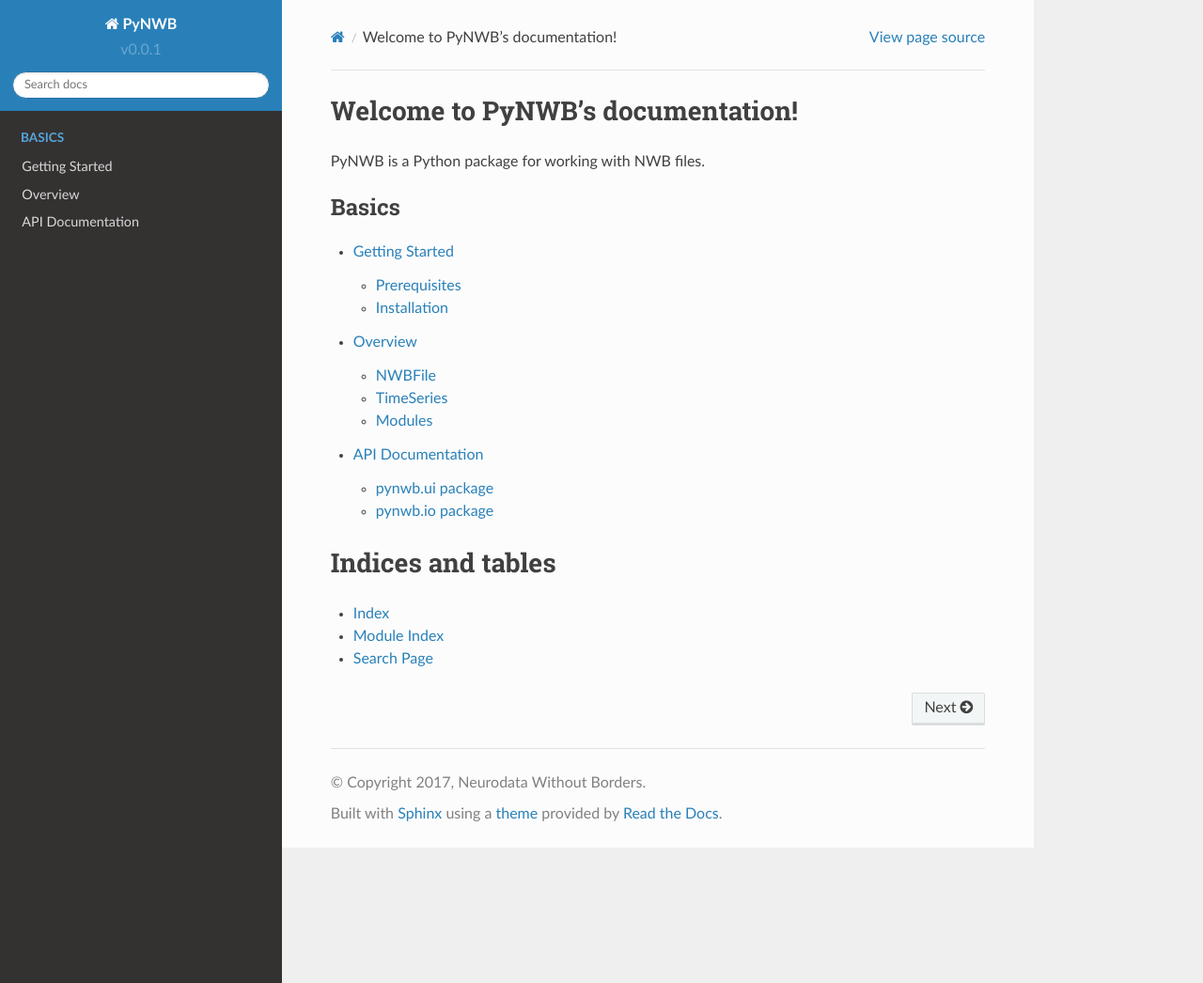
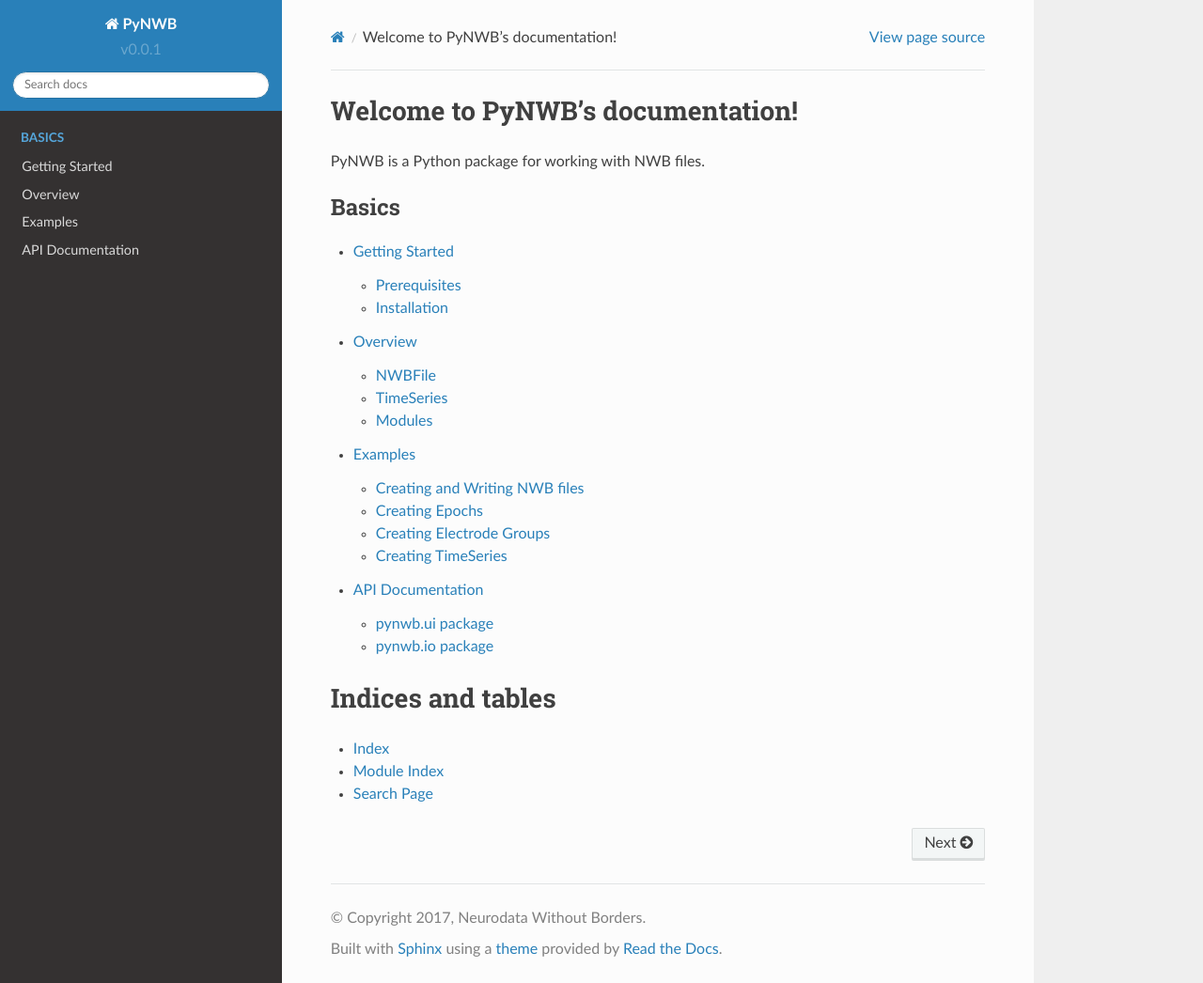
Before and after one commit to NeurodataWithoutBorders/pynwb, a Sphinx documentation site: the page built from docs/source/index.rst, in a window 1280 px wide and 1046 px high. Shown: the whole window at 94% size. Built offline with Sphinx 7.4.7 and the Read the Docs theme 2.0.0, drawn with Linux system fonts in a browser that asks for light colours; some of the changed lines change nothing that is shown.

Commit message:
added an example page

```diff
--- /dev/null
+++ b/docs/source/example.rst
@@ -0,0 +1,85 @@
+.. _examples:
+
+Examples
+===========
+
+The following examples will reference variables that may not be defined within the block they are used. For
+clarity, we define them here.
+
+.. code-block:: python
+
+    electrode_name = 'electrode1'
+    description = "This is a test TimeSeries dataset, and has no scientific value"
+    comments = "After a long journey there and back again, the treasures have been returned to their rightful owners."
+    rate = 10.0
+    data = numpy.random.rand(data_len)
+    timestamps = numpy.arange(data_len) / rate
+
+Creating and Writing NWB files
+-----------------------------------------------------
+
+When creating an NWB file, the first step is to create the :py:class:`~pynwb.ui.file.NWBFile`. The first
+argument is the name of the NWB file, and the second argument is a brief description of the dataset.
+
+.. code-block:: python
+
+    f = NWBFile('test.nwb', 'my first synthetic recording',
+                experimenter='Dr. Bilbo Baggins',
+                lab='Bag End Labatory',
+                institution='University of Middle Earth at the Shire',
+                experiment_description='I went on an adventure with thirteen dwarves to reclaim vast treasures.',
+                session_id='LONELYMTN')
+
+Once you have created your NWB and added all of your data and other necessary metadata, you can write it to disk using
+the :py:class:`~pynwb.io.write.HDFWriter` class.
+
+.. code-block:: python
+
+    writer = HDF5Writer()
+    writer.write(f, f.filename)
+
+Creating Epochs
+-----------------------------------------------------
+
+Experimental epochs are represented with :py:class:`~pynwb.ui.epoch.Epoch` objects. To create epochs for an NWB file,
+you can use the :py:class:`~pynwb.ui.file.NWBFile` instance method :py:func:`~pynwb.ui.file.NWBFile.create_epoch`.
+
+.. code-block:: python
+
+    epoch_tags = ('example_epoch',)
+    ep1 = f.create_epoch('epoch1', timestamps[100], timestamps[200], tags=epoch_tags, description="the first test epoch")
+    ep2 = f.create_epoch('epoch2', timestamps[600], timestamps[700], tags=epoch_tags, description="the second test epoch")
+
+Creating Electrode Groups
+-----------------------------------------------------
+
+Electrode groups (i.e. experimentally relevant groupings of channels) are represented by :py:class:`~pynwb.ui.ephys.ElectrodeGroup` objects. To create
+an electrode group, you can use the :py:class:`~pynwb.ui.file.NWBFile` instance method :py:func:`~pynwb.ui.file.NWBFile.create_electrode_group`.
+
+.. code-block:: python
+
+    electrode_name = 'tetrode1'
+    f.create_electrode_group(electrode_name, (2.0,2.0,2.0), 'a lonely probe', 'trodes_rig123', 'the most desolate of brain regions')
+
+Creating TimeSeries
+-----------------------------------------------------
+
+TimeSeries objects can be created in two ways. The first way is by instantiating :ref:`timeseries_overview` objects directly and then adding them to
+the :ref:`file_overview` using the instance method :py:func:`~pynwb.ui.file.NWBFile.add_raw_timeseries`. The second way is by calling the :py:class:`~pynwb.ui.file.NWBFile`
+instance method :py:func:`~pynwb.ui.file.NWBFile.create_timeseries`. This first example will demonstrate instatiating :ref:`timeseries_overview` objects
+directly, and adding them with :py:func:`~pynwb.ui.file.NWBFile.add_raw_timeseries`.
+
+.. code-block:: python
+
+    ts = ElectricalSeries('test_timeseries',
+                          [electrode_name],
+                          'test_source',
+                          data=data,
+                          timestamps=timestamps,
+                          # Alternatively, could specify starting_time and rate as follows
+                          #starting_time=timestamps[0],
+                          #rate=rate,
+                          resolution=0.01,
+                          comments=comments,
+                          description=description)
+    f.add_raw_timeseries(ts, [ep1, ep2])
--- a/docs/source/index.rst
+++ b/docs/source/index.rst
@@ -14,6 +14,7 @@
 
    getting_started
    overview
+   example
    api_docs
 
 Indices and tables
```
